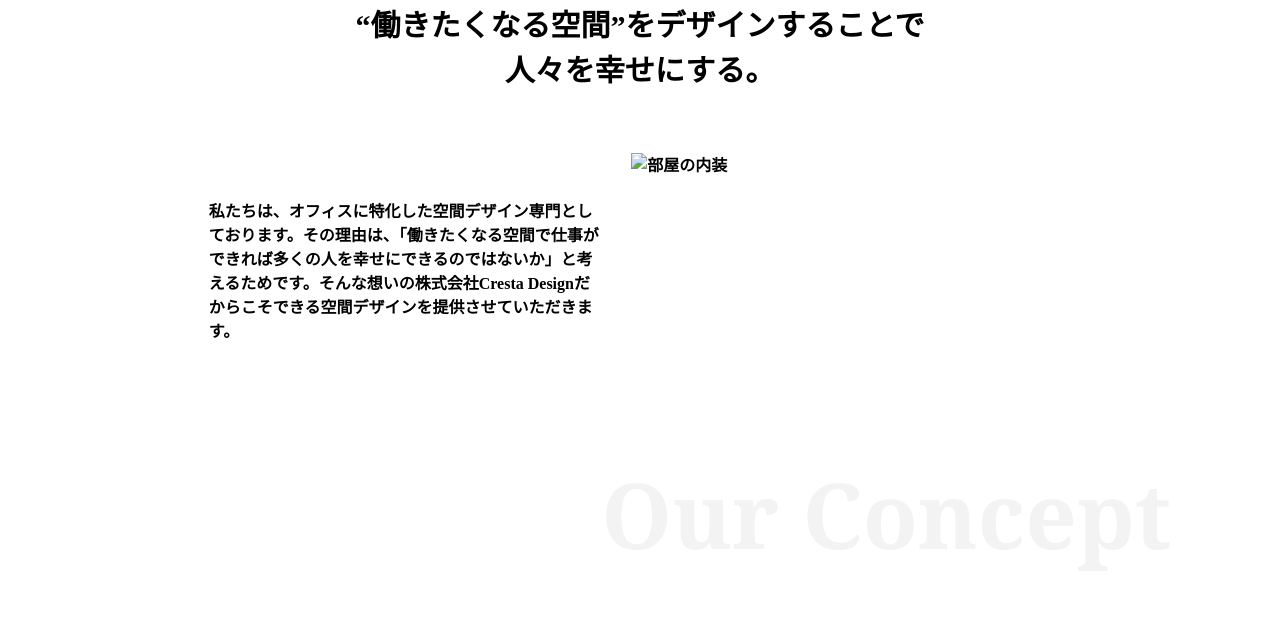
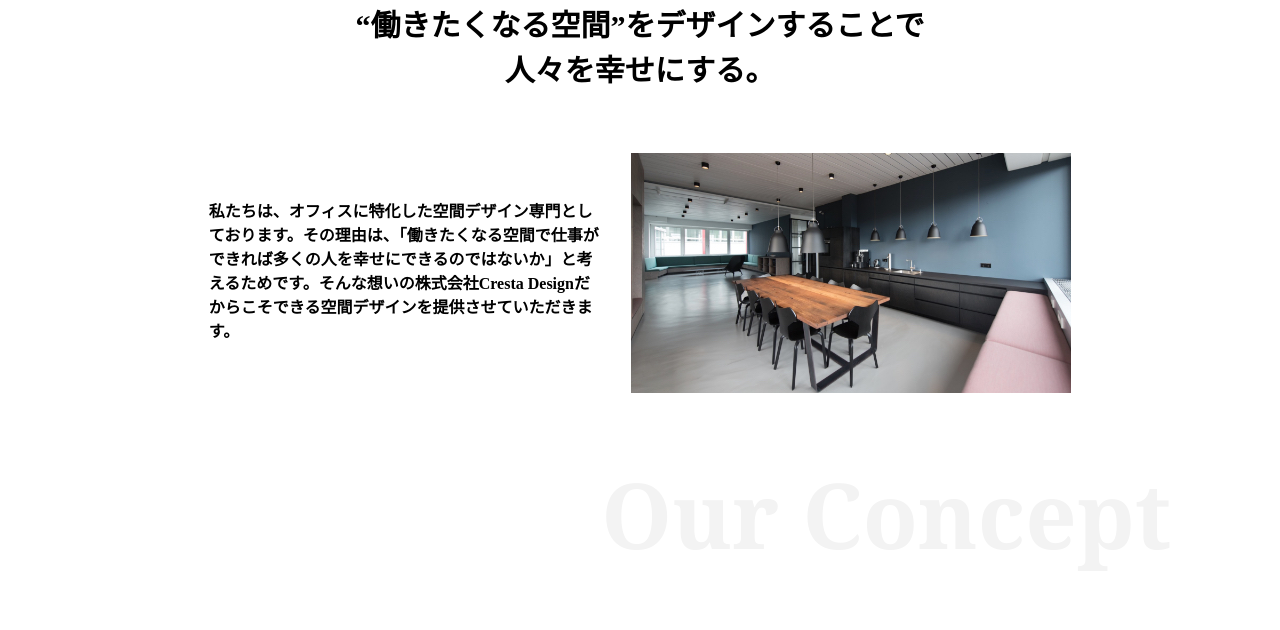
Before and after one commit to jinmati/test, a plain HTML site: page index.html in a window 1280 px wide. Shown: the part 1009-1639 px from the top of the page. Drawn offline with nearby package versions, Linux system fonts and the light colour scheme; files whose address does not match are found by name.

Commit message:
Update index.html

```diff
--- a/index.html
+++ b/index.html
@@ -88,7 +88,7 @@
             私たちは、オフィスに特化した空間デザイン専門としております。その理由は、「働きたくなる空間で仕事ができれば多くの人を幸せにできるのではないか」と考えるためです。そんな想いの株式会社Cresta
             Designだからこそできる空間デザインを提供させていただきます。
           </p>
-          <img src="img/concept-image@2x.jpg" alt="部屋の内装" />
+          <img src="https://jinmati.github.io/test/concept-image@2x.jpg" alt="部屋の内装" />
 
           <p class="foot ri">Our Concept</p>
         </div>
```
